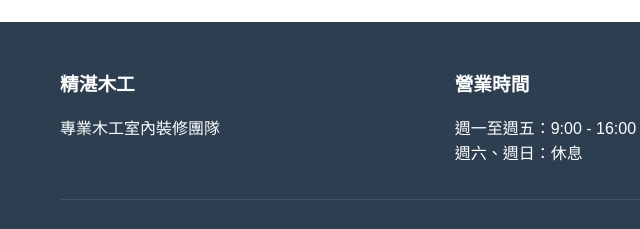
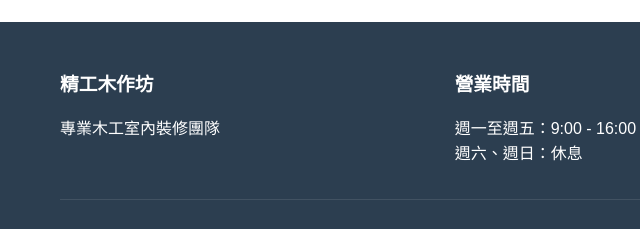
Before and after one commit to firepotya/yae1000, a plain HTML site: page index.html in a window 1280 px wide. Shown: the part 2873-3102 px from the top of the page, 4-644 px from the left. Drawn offline with Linux system fonts and the light colour scheme.

Commit message:
?湔蝬脩??批捆

```diff
--- a/index.html
+++ b/index.html
@@ -134,7 +134,7 @@
     <footer>
         <div class="footer-content">
             <div class="footer-section">
-                <h3>精湛木工</h3>
+                <h3>精工木作坊</h3>
                 <p>專業木工室內裝修團隊</p>
             </div>
             <div class="footer-section">
```
